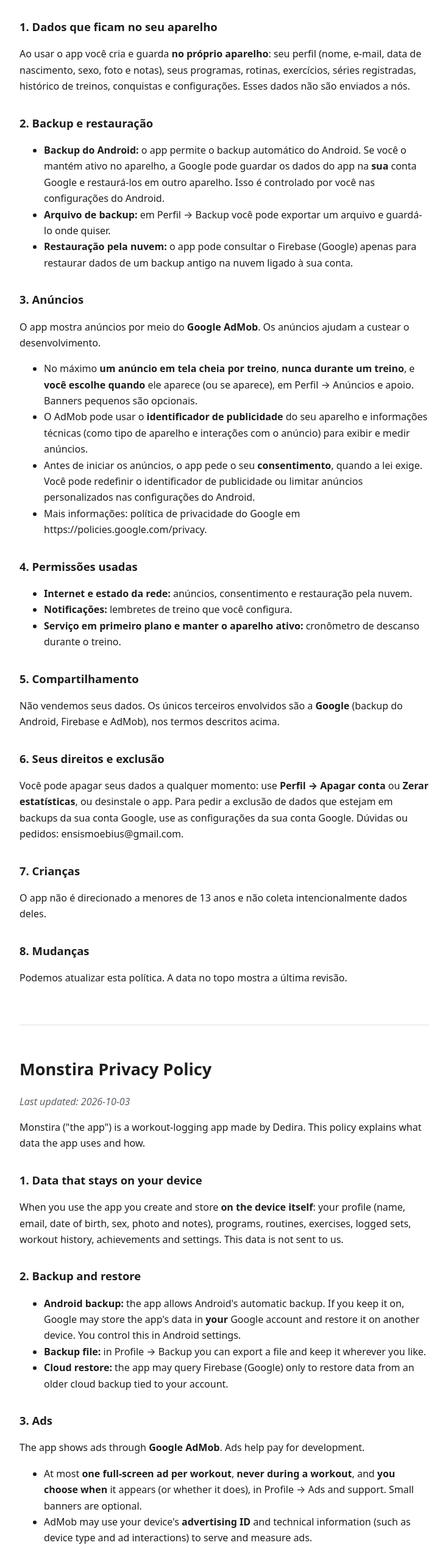
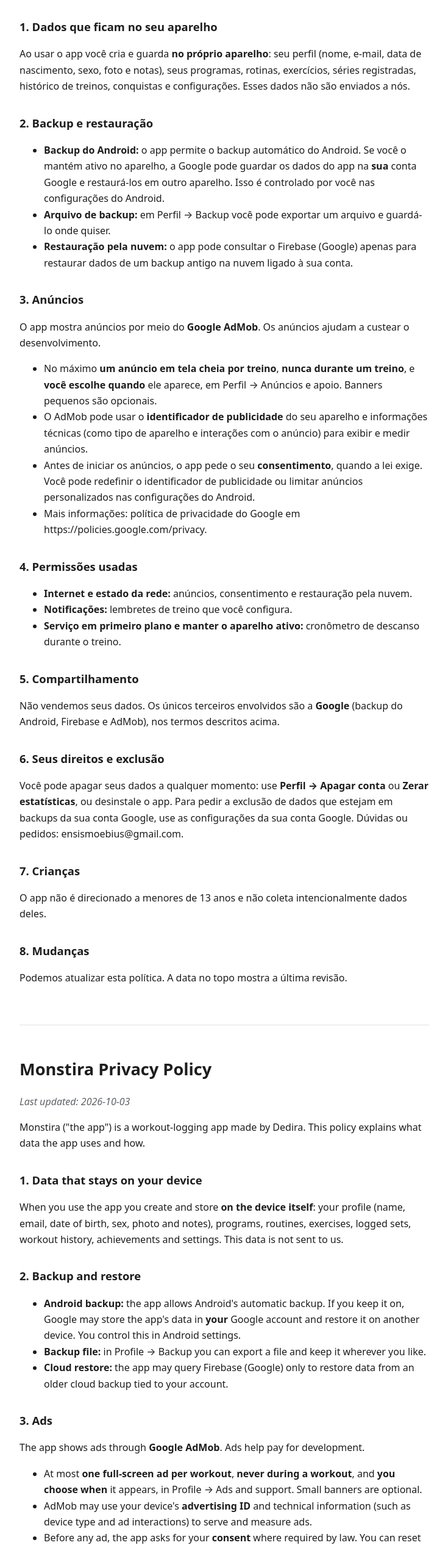
Before and after one commit to ensismoebius/monstira-privacy, a plain HTML site: page index.html in a window 1280 px wide. Shown: the part 262-2800 px from the top of the page at 61% size, without its empty margins (272-1007 px from the left). Drawn offline with Linux system fonts and the light colour scheme.

Commit message:
Privacy policy: ads timing can no longer be turned off

```diff
--- a/index.html
+++ b/index.html
@@ -42,7 +42,7 @@ treinos, conquistas e configurações. Esses dados não são enviados a nós.</p
 <p>O app mostra anúncios por meio do <strong>Google AdMob</strong>. Os anúncios ajudam a custear o desenvolvimento.</p>
 <ul>
 <li>No máximo <strong>um anúncio em tela cheia por treino</strong>, <strong>nunca durante um treino</strong>, e <strong>você escolhe
-  quando</strong> ele aparece (ou se aparece), em Perfil → Anúncios e apoio. Banners pequenos são opcionais.</li>
+  quando</strong> ele aparece, em Perfil → Anúncios e apoio. Banners pequenos são opcionais.</li>
 <li>O AdMob pode usar o <strong>identificador de publicidade</strong> do seu aparelho e informações técnicas
   (como tipo de aparelho e interações com o anúncio) para exibir e medir anúncios.</li>
 <li>Antes de iniciar os anúncios, o app pede o seu <strong>consentimento</strong>, quando a lei exige. Você pode
@@ -90,7 +90,7 @@ achievements and settings. This data is not sent to us.</p>
 <p>The app shows ads through <strong>Google AdMob</strong>. Ads help pay for development.</p>
 <ul>
 <li>At most <strong>one full-screen ad per workout</strong>, <strong>never during a workout</strong>, and <strong>you choose when</strong>
-  it appears (or whether it does), in Profile → Ads and support. Small banners are optional.</li>
+  it appears, in Profile → Ads and support. Small banners are optional.</li>
 <li>AdMob may use your device's <strong>advertising ID</strong> and technical information (such as device type and
   ad interactions) to serve and measure ads.</li>
 <li>Before any ad, the app asks for your <strong>consent</strong> where required by law. You can reset the
```
